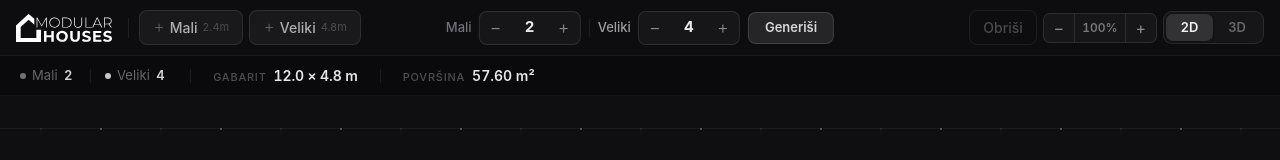
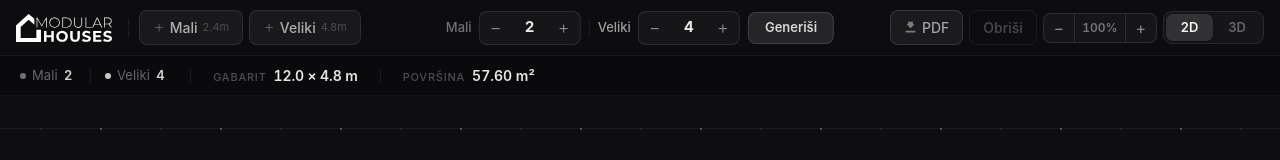
Before and after one commit to lukadigantix/modular-houses-generator, a Next.js app: page / in a window 1280 px wide. Both pictures are taken after a click on the button "Generiši". Shown: the top 160 px of the page. Built offline with nearby package versions, Linux system fonts and the light colour scheme.

Commit message:
pdf export

```diff
--- a/app/page.tsx
+++ b/app/page.tsx
@@ -560,6 +560,146 @@ export default function Home() {
     setModules(generateLayout(genSmall, genLarge));
   };
 
+  // ---- Export PDF ----
+  const handleExportPDF = () => {
+    if (modules.length === 0) return;
+    let minC = Infinity, minR = Infinity, maxC = -Infinity, maxR = -Infinity;
+    for (const m of modules) {
+      const { w, h } = moduleSize(m);
+      if (m.col < minC) minC = m.col;
+      if (m.row < minR) minR = m.row;
+      if (m.col + w > maxC) maxC = m.col + w;
+      if (m.row + h > maxR) maxR = m.row + h;
+    }
+    const SCALE = 84;
+    const PAD = 40;
+    const svgW = (maxC - minC) * SCALE + PAD * 2;
+    const svgH = (maxR - minR) * SCALE + PAD * 2;
+    // grid lines behind modules
+    const gridLines: string[] = [];
+    for (let c = 0; c <= maxC - minC; c++) {
+      const x = c * SCALE + PAD;
+      gridLines.push(`<line x1="${x}" y1="${PAD}" x2="${x}" y2="${svgH - PAD}" stroke="#e8eaed" stroke-width="0.5"/>`);
+    }
+    for (let r = 0; r <= maxR - minR; r++) {
+      const y = r * SCALE + PAD;
+      gridLines.push(`<line x1="${PAD}" y1="${y}" x2="${svgW - PAD}" y2="${y}" stroke="#e8eaed" stroke-width="0.5"/>`);
+    }
+    const rects = modules.map((m, idx) => {
+      const { w, h } = moduleSize(m);
+      const x = (m.col - minC) * SCALE + PAD;
+      const y = (m.row - minR) * SCALE + PAD;
+      const isSmall = m.type === 'small';
+      const fill    = isSmall ? '#3d3d4a' : '#ffffff';
+      const stroke  = isSmall ? '#2a2a36' : '#c8ccd4';
+      const tc      = isSmall ? '#ffffff' : '#1a1a2e';
+      const tc2     = isSmall ? 'rgba(255,255,255,0.55)' : '#9098a8';
+      const label   = isSmall ? 'MALI' : 'VELIKI';
+      const size    = isSmall ? '2.4 × 2.4 m' : (w === 2 ? '4.8 × 2.4 m' : '2.4 × 4.8 m');
+      const numX    = x + w * SCALE - 10;
+      const numY    = y + 14;
+      const cx      = x + w * SCALE / 2;
+      const cy      = y + h * SCALE / 2;
+      const shadow  = isSmall ? '' : `<rect x="${x+4}" y="${y+4}" width="${w*SCALE-8}" height="${h*SCALE-8}" rx="7" fill="#e4e7ec" opacity="0.6"/>`;
+      return [
+        shadow,
+        `<rect x="${x+2}" y="${y+2}" width="${w*SCALE-4}" height="${h*SCALE-4}" rx="8" fill="${fill}" stroke="${stroke}" stroke-width="1"/>`,
+        `<text x="${numX}" y="${numY}" font-family="'Inter','Helvetica Neue',sans-serif" font-size="8" font-weight="500" fill="${tc2}" text-anchor="end">${idx + 1}</text>`,
+        `<text x="${cx}" y="${cy - 6}" font-family="'Inter','Helvetica Neue',sans-serif" font-size="10" font-weight="700" fill="${tc}" text-anchor="middle" letter-spacing="0.06em">${label}</text>`,
+        `<text x="${cx}" y="${cy + 10}" font-family="'Inter','Helvetica Neue',sans-serif" font-size="8" fill="${tc2}" text-anchor="middle">${size}</text>`,
+      ].join('');
+    }).join('');
+    // legend
+    const legend = `<g transform="translate(${PAD},${svgH - 18})">
+      <rect x="0" y="-7" width="10" height="10" rx="2" fill="#3d3d4a"/>
+      <text x="14" y="1" font-family="'Inter','Helvetica Neue',sans-serif" font-size="8" fill="#9098a8">Mali (2.4 × 2.4 m)</text>
+      <rect x="130" y="-7" width="10" height="10" rx="2" fill="#ffffff" stroke="#c8ccd4" stroke-width="1"/>
+      <text x="144" y="1" font-family="'Inter','Helvetica Neue',sans-serif" font-size="8" fill="#9098a8">Veliki (4.8 × 2.4 m / 2.4 × 4.8 m)</text>
+    </g>`;
+    const bboxW = bbox ? bbox.w.toFixed(1) : '—';
+    const bboxH = bbox ? bbox.h.toFixed(1) : '—';
+    const date  = new Date().toLocaleDateString('sr-Latn-RS', { year: 'numeric', month: 'long', day: 'numeric' });
+    const refNo = `MH-${new Date().getFullYear()}-${String(modules.length).padStart(3,'0')}`;
+    const totalAreaVal = totalArea.toFixed(2);
+    const html = `<!DOCTYPE html><html><head><meta charset="utf-8"><title>Modular Houses – Layout</title>
+<link rel="preconnect" href="https://fonts.googleapis.com">
+<link href="https://fonts.googleapis.com/css2?family=Inter:wght@400;500;600;700&display=swap" rel="stylesheet">
+<style>
+@page{margin:0}
+*{margin:0;padding:0;box-sizing:border-box}
+body{font-family:'Inter','Helvetica Neue',Arial,sans-serif;background:#f2f4f7;color:#1a1a2e;-webkit-print-color-adjust:exact;print-color-adjust:exact}
+.page{background:#fff;max-width:860px;margin:0 auto;min-height:100vh}
+/* ── HEADER BAND ── */
+.header-band{background:#0f1724;padding:28px 52px;display:flex;align-items:center;justify-content:space-between}
+.header-band img{height:34px;filter:brightness(0) invert(1)}
+.header-right{text-align:right}
+.header-ref{font-size:9px;letter-spacing:.12em;color:#4a6080;text-transform:uppercase;font-weight:600;margin-bottom:4px}
+.header-date{font-size:13px;color:#c8d8e8;font-weight:500}
+.header-email{font-size:11px;color:#4a6080;margin-top:3px}
+/* ── BODY ── */
+.body{padding:44px 52px 52px}
+/* ── TITLE ROW ── */
+.title-row{display:flex;align-items:baseline;justify-content:space-between;margin-bottom:32px;padding-bottom:20px;border-bottom:2px solid #f0f2f5}
+.doc-title{font-size:22px;font-weight:700;color:#0f1724;letter-spacing:-.02em}
+.doc-sub{font-size:12px;color:#9098a8;font-weight:500;margin-top:4px}
+.badge{background:#f0f4ff;color:#3d5afe;font-size:10px;font-weight:700;letter-spacing:.06em;padding:5px 10px;border-radius:6px;border:1px solid #c8d4fc}
+/* ── STATS ── */
+.stats{display:grid;grid-template-columns:repeat(5,1fr);gap:12px;margin-bottom:36px}
+.stat{background:#f8f9fb;border:1px solid #eaecf0;border-radius:10px;padding:16px 14px;position:relative;overflow:hidden}
+.stat::before{content:'';position:absolute;top:0;left:0;right:0;height:3px;background:#0f1724;border-radius:10px 10px 0 0}
+.stat-label{font-size:9px;text-transform:uppercase;letter-spacing:.1em;color:#9098a8;font-weight:600;margin-bottom:8px}
+.stat-value{font-size:18px;font-weight:700;color:#0f1724;line-height:1}
+.stat-unit{font-size:11px;font-weight:500;color:#9098a8;margin-left:2px}
+/* ── LAYOUT BOX ── */
+.section-label{font-size:9px;text-transform:uppercase;letter-spacing:.1em;color:#9098a8;font-weight:700;margin-bottom:12px;display:flex;align-items:center;gap:8px}
+.section-label::after{content:'';flex:1;height:1px;background:#eaecf0}
+.layout-box{background:#f8f9fb;border:1px solid #eaecf0;border-radius:12px;padding:32px;margin-bottom:36px;display:flex;justify-content:center;align-items:center;overflow:auto}
+/* ── FOOTER ── */
+.footer{margin-top:52px;padding-top:20px;border-top:1px solid #eaecf0;display:flex;justify-content:space-between;align-items:center}
+.footer-left{font-size:10px;color:#c0c8d4}
+.footer-right{font-size:10px;color:#c0c8d4;text-align:right}
+@media print{body{background:#fff}.page{max-width:none}}
+</style>
+</head><body><div class="page">
+<div class="header-band">
+  <img src="${window.location.origin}/modular-dark.png" onerror="this.style.display='none'">
+  <div class="header-right">
+    <div class="header-ref">Ref. ${refNo}</div>
+    <div class="header-date">${date}</div>
+    <div class="header-email">info@modularhouses.rs</div>
+  </div>
+</div>
+<div class="body">
+  <div class="title-row">
+    <div>
+      <div class="doc-title">Specifikacija rasporeda modula</div>
+      <div class="doc-sub">Modular Houses — generisani layout</div>
+    </div>
+    <div class="badge">NACRT / DRAFT</div>
+  </div>
+  <div class="stats">
+    <div class="stat"><div class="stat-label">Ukupno modula</div><div class="stat-value">${modules.length}<span class="stat-unit">kom</span></div></div>
+    <div class="stat"><div class="stat-label">Mali moduli</div><div class="stat-value">${smallCount}<span class="stat-unit">mod.</span></div></div>
+    <div class="stat"><div class="stat-label">Veliki moduli</div><div class="stat-value">${largeCount}<span class="stat-unit">mod.</span></div></div>
+    <div class="stat"><div class="stat-label">Gabarit</div><div class="stat-value" style="font-size:14px">${bboxW}<span class="stat-unit">×</span>${bboxH}<span class="stat-unit">m</span></div></div>
+    <div class="stat"><div class="stat-label">Ukupna površina</div><div class="stat-value" style="font-size:16px">${totalAreaVal}<span class="stat-unit">m²</span></div></div>
+  </div>
+  <div class="section-label">Raspored modula</div>
+  <div class="layout-box">
+    <svg width="${svgW}" height="${svgH}" viewBox="0 0 ${svgW} ${svgH}" xmlns="http://www.w3.org/2000/svg">
+      ${gridLines.join('')}${rects}${legend}
+    </svg>
+  </div>
+  <div class="footer">
+    <div class="footer-left">Modular Houses d.o.o. · info@modularhouses.rs</div>
+    <div class="footer-right">Dokument generisan automatski — nije zamena za tehnički projekat.</div>
+  </div>
+</div>
+</div><script>window.onload=()=>{window.print()}<\/script></body></html>`;
+    const win = window.open('', '_blank');
+    if (win) { win.document.write(html); win.document.close(); }
+  };
+
   // ---- Scroll 2D to center the generated layout ----
   useEffect(() => {
     if (!needsCenterRef.current || modules.length === 0 || !scrollRef.current) return;
@@ -829,8 +969,34 @@ export default function Home() {
           </button>
         </div>
 
-        {/* ── Right: Delete + Zoom + 2D/3D ── */}
+        {/* ── Right: Export + Delete + Zoom + 2D/3D ── */}
         <div style={{ marginLeft: 'auto', display: 'flex', alignItems: 'center', gap: 6 }}>
+          {modules.length > 0 && (
+            <button
+              onClick={handleExportPDF}
+              style={{
+                background: 'rgba(255,255,255,0.06)', border: '1px solid rgba(255,255,255,0.12)',
+                borderRadius: 8, padding: '6px 13px',
+                color: 'rgba(255,255,255,0.6)', cursor: 'pointer',
+                fontSize: 14, fontWeight: 500, whiteSpace: 'nowrap',
+                transition: 'all 0.12s', display: 'flex', alignItems: 'center', gap: 5,
+              }}
+              onMouseEnter={e => {
+                (e.currentTarget as HTMLButtonElement).style.background = 'rgba(255,255,255,0.12)';
+                (e.currentTarget as HTMLButtonElement).style.color = '#fff';
+              }}
+              onMouseLeave={e => {
+                (e.currentTarget as HTMLButtonElement).style.background = 'rgba(255,255,255,0.06)';
+                (e.currentTarget as HTMLButtonElement).style.color = 'rgba(255,255,255,0.6)';
+              }}
+            >
+              <svg width="13" height="13" viewBox="0 0 16 16" fill="none" style={{ opacity: 0.7 }}>
+                <path d="M3 4h2V1h6v3h2L8 9 3 4zm-1 8h12v2H2v-2z" fill="currentColor"/>
+              </svg>
+              PDF
+            </button>
+          )}
+
           {modules.length > 0 && (
             <button
               onClick={() => setModules([])}
```
Also changed, not shown: public/modular-dark.png (added).
